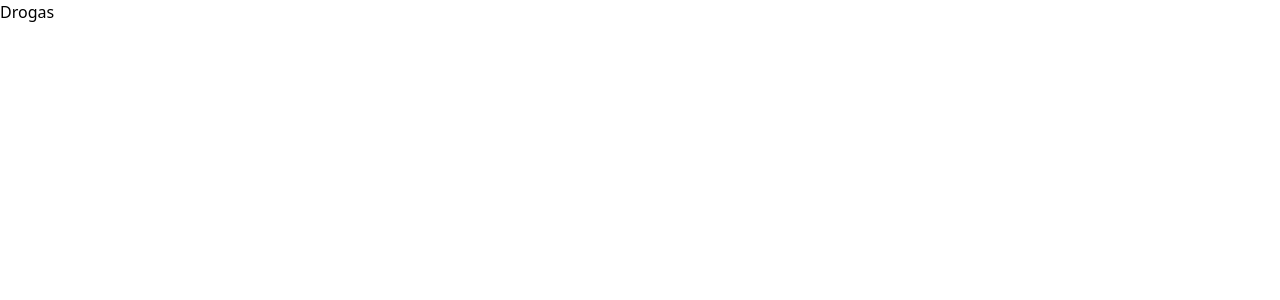
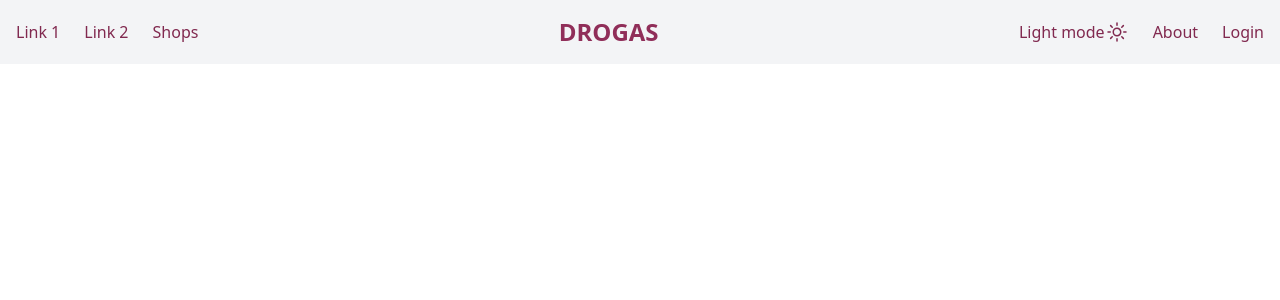
Before and after one commit to fur1ozz/drogasv2, a React (Create React App) app: page /home in a window 1280 px wide. Shown: the top 300 px of the page. Built offline with nearby package versions, Linux system fonts and the light colour scheme.

Commit message:
unfinished header, needs responsive styling

```diff
--- a/src/App.js
+++ b/src/App.js
@@ -6,7 +6,7 @@ function App() {
       <Router>
         <div className="min-h-screen dark:bg-[#1d2125]">
           <Routes>
-            <Route exact path="/Home" element = {<HomePage />}/>
+            <Route exact path="/home" element = {<HomePage />}/>
           </Routes>
         </div>
       </Router>
--- /dev/null
+++ b/src/components/Header.jsx
@@ -0,0 +1,142 @@
+import React, { useEffect, useState } from "react";
+import { Link, useLocation } from "react-router-dom";
+
+function Header() {
+    const [isMobileMenuOpen, setIsMobileMenuOpen] = useState(false);
+
+    const toggleMobileMenu = () => {
+        setIsMobileMenuOpen(!isMobileMenuOpen);
+    };
+
+    const storedDarkMode = localStorage.getItem("darkMode");
+    const [isDarkMode, setIsDarkMode] = useState(
+        storedDarkMode !== null ? JSON.parse(storedDarkMode) : null
+    );
+
+    useEffect(() => {
+        if (isDarkMode !== null) {
+            if (isDarkMode === "dark") {
+                document.documentElement.classList.add("dark");
+            } else {
+                document.documentElement.classList.remove("dark");
+            }
+            localStorage.setItem("darkMode", JSON.stringify(isDarkMode));
+        }
+    }, [isDarkMode]);
+
+    useEffect(() => {
+        if (isDarkMode === null) {
+            if (window.matchMedia("(prefers-color-scheme: dark)").matches) {
+                setIsDarkMode("dark");
+            } else {
+                setIsDarkMode("light");
+            }
+        }
+    }, [isDarkMode]);
+
+    const toggleDarkMode = () => {
+        setIsDarkMode((prevMode) => (prevMode === "dark" ? "light" : "dark"));
+    };
+
+    return (
+        <>
+            <header className={`hidden md:block p-4 top-0 w-full sticky z-20 dark:bg-[#212527] bg-gray-100`}>
+                <div className="container mx-auto flex justify-between items-center">
+                    <div className="flex items-center space-x-6">
+                        <Link
+                            to="/Link1"
+                            className={`text-[#81294f] hover:text-[#6d2143] dark:text-[#e7c02a] dark:hover:text-[#cbaa29]`}
+                        >
+                            Link 1
+                        </Link>
+                        <Link
+                            to="/Link2"
+                            className={`text-[#81294f] hover:text-[#6d2143] dark:text-[#e7c02a] dark:hover:text-[#cbaa29]`}
+                        >
+                            Link 2
+                        </Link>
+                        <Link
+                            to="/Link3"
+                            className={`text-[#81294f] hover:text-[#6d2143] dark:text-[#e7c02a] dark:hover:text-[#cbaa29]`}
+                        >
+                            Shops
+                        </Link>
+                    </div>
+
+                    <Link
+                        to="/home"
+                        className={`text-[#902e59] dark:text-[#fad02e] text-2xl font-bold uppercase`}
+                    >
+                        Drogas
+                    </Link>
+
+                    <div className="flex items-center space-x-6">
+                        <button className="text-[#81294f] hover:text-[#6d2143] dark:text-[#e7c02a] dark:hover:text-[#cbaa29]" onClick={toggleDarkMode}>
+                            {isDarkMode === "dark" ? (
+                                <div className="flex">
+                                    <div>Dark mode </div>
+                                    <svg xmlns="http://www.w3.org/2000/svg" fill="none" viewBox="0 0 24 24" strokeWidth={1.5} stroke="currentColor" className="w-6 h-6">
+                                        <path strokeLinecap="round" strokeLinejoin="round" d="M21.752 15.002A9.718 9.718 0 0118 15.75c-5.385 0-9.75-4.365-9.75-9.75 0-1.33.266-2.597.748-3.752A9.753 9.753 0 003 11.25C3 16.635 7.365 21 12.75 21a9.753 9.753 0 009.002-5.998z" />
+                                    </svg>
+                                </div>
+                            ) : (
+                                <div className="flex">
+                                    <div>Light mode </div>
+                                    <svg xmlns="http://www.w3.org/2000/svg" fill="none" viewBox="0 0 24 24" strokeWidth={1.5} stroke="currentColor" className="w-6 h-6">
+                                        <path strokeLinecap="round" strokeLinejoin="round" d="M12 3v2.25m6.364.386l-1.591 1.591M21 12h-2.25m-.386 6.364l-1.591-1.591M12 18.75V21m-4.773-4.227l-1.591 1.591M5.25 12H3m4.227-4.773L5.636 5.636M15.75 12a3.75 3.75 0 11-7.5 0 3.75 3.75 0 017.5 0z" />
+                                    </svg>
+                                </div>
+                            )}
+                        </button>
+                        <Link
+                            to="/Link5"
+                            className={`text-[#81294f] hover:text-[#6d2143] dark:text-[#e7c02a] dark:hover:text-[#cbaa29]`}
+                        >
+                            About
+                        </Link>
+                        <Link
+                            to="/Login"
+                            className={`text-[#81294f] hover:text-[#6d2143] dark:text-[#e7c02a] dark:hover:text-[#cbaa29]`}
+                        >
+                            Login
+                        </Link>
+                    </div>
+                </div>
+            </header>
+
+            <header className={`block md:hidden p-4 top-0 w-full sticky z-20 dark:bg-[#16191c] bg-gray-100`}>
+                <div className="container mx-auto flex justify-between items-center">
+                    <div>
+                        <button
+                            className={`focus:outline-none text-cyan-500 hover:text-cyan-600 dark:text-[#fad02e] dark:hover:text-[#cbaa29]`}
+                            onClick={toggleMobileMenu}
+                        >
+                            <svg xmlns="http://www.w3.org/2000/svg" fill="none" viewBox="0 0 24 24" strokeWidth={1.5} stroke="currentColor" className="w-6 h-6">
+                                <path strokeLinecap="round" strokeLinejoin="round" d="M3.75 6.75h16.5M3.75 12h16.5m-16.5 5.25h16.5" />
+                            </svg>
+                        </button>
+                    </div>
+
+                    <div className={`text-cyan-500 dark:text-[#fad02e] text-2xl font-bold uppercase`}>
+                        Dogas
+                    </div>
+                </div>
+            </header>
+
+            {isMobileMenuOpen && (
+                <div className={`md:hidden fixed top-16 left-0 w-full h-full z-10`}>
+                    <nav className="flex flex-col items-center pt-5">
+                        <Link
+                            to="/Login"
+                            className={`text-cyan-500 hover:text-cyan-600 dark:text-[#212527] dark:hover:text-[#cbaa29]`}
+                        >
+                            Login
+                        </Link>
+                    </nav>
+                </div>
+            )}
+        </>
+    );
+}
+
+export default Header;
--- a/src/components/Home.jsx
+++ b/src/components/Home.jsx
@@ -3,7 +3,9 @@
 function Home(){
     return(
         <>
-            <h1>Drogas</h1>
+            <div>
+
+            </div>
         </>
     );
 }
--- a/src/pages/HomePage.jsx
+++ b/src/pages/HomePage.jsx
@@ -1,8 +1,10 @@
 import Home from "../components/Home";
+import Header from "../components/Header";
 
 function HomePage(){
     return(
         <>
+            <Header />
             <Home />
         </>
     );
```
